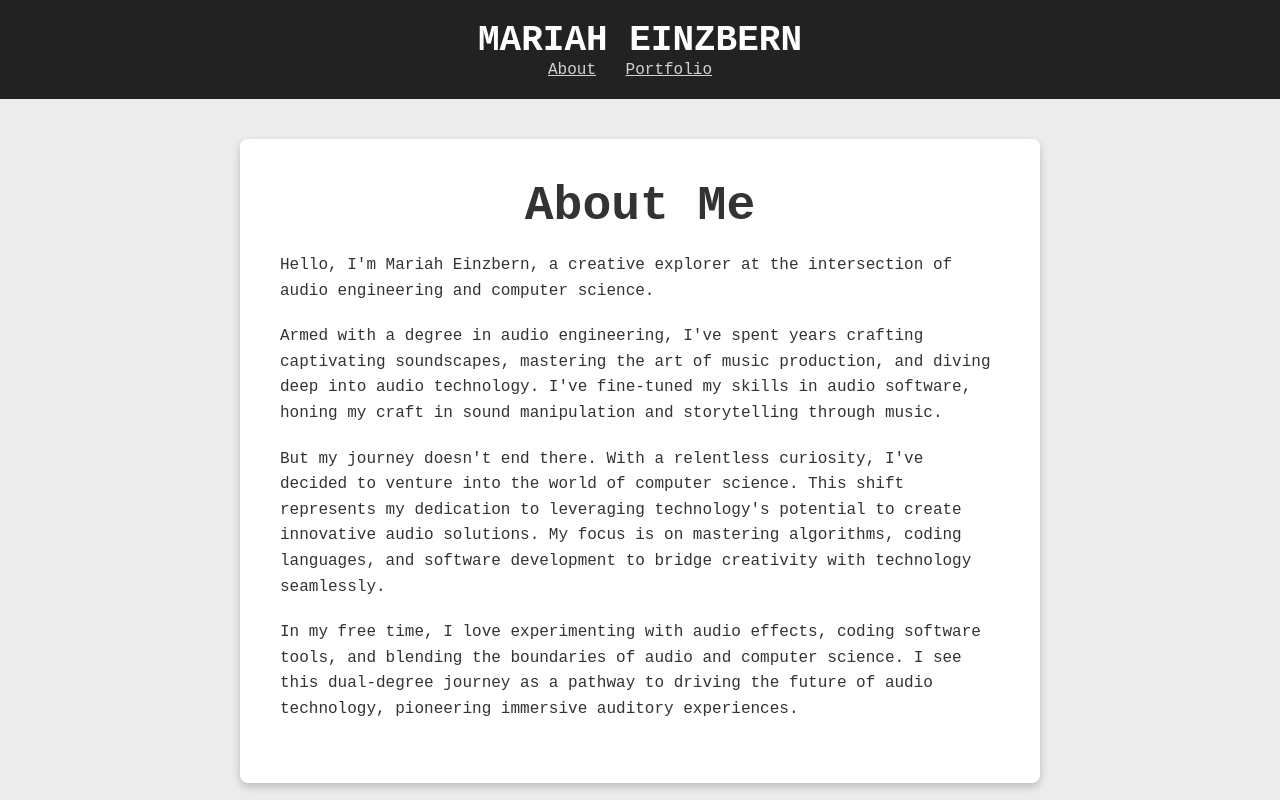
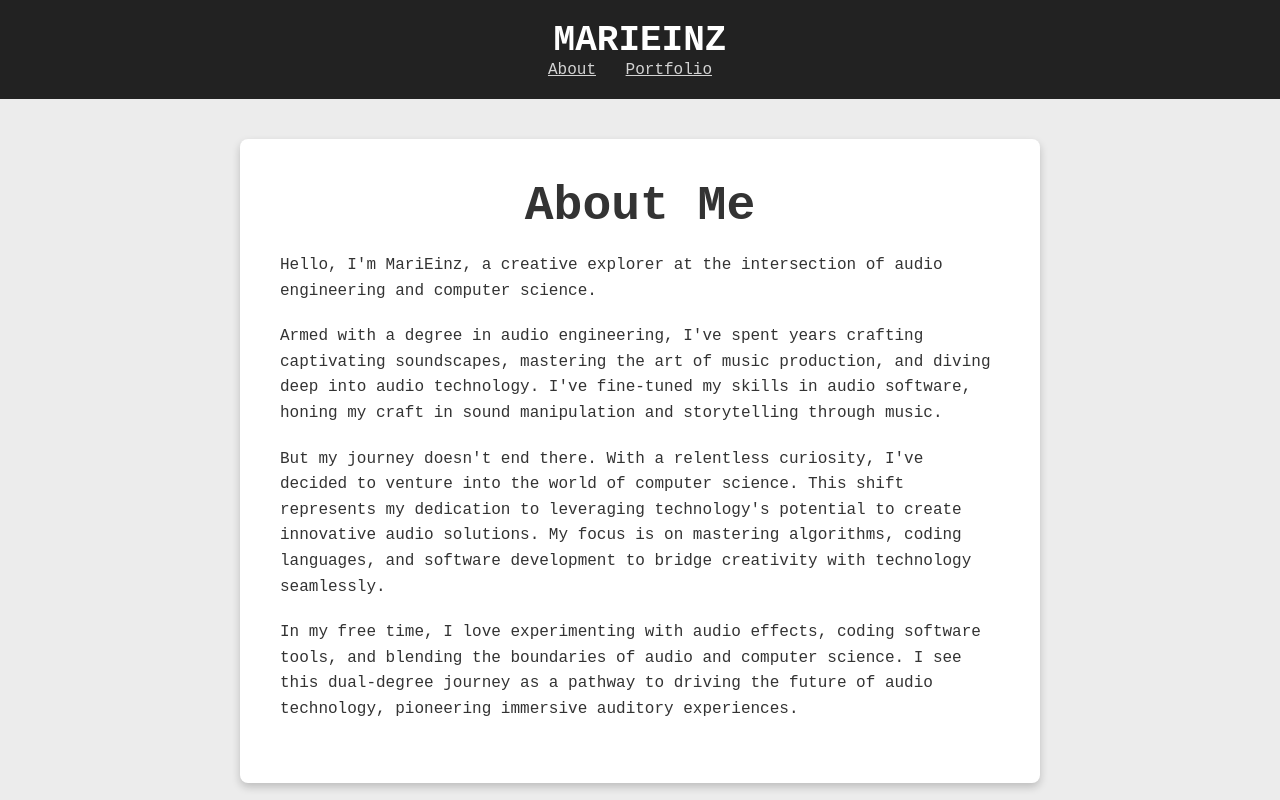
Before and after one commit to MariEinz/MariEinz.github.io, a plain HTML site: page index.html in a window 1280 px wide. Shown: the top 800 px of the page. Drawn offline with Linux system fonts and the light colour scheme.

Commit message:
Update index.html

```diff
--- a/index.html
+++ b/index.html
@@ -5,13 +5,13 @@
     <meta charset="UTF-8">
     <meta name="viewport" content="width=device-width, initial-scale=1.0">
     <link rel="stylesheet" href="styles.css">
-    <title>Mariah Einzbern - Portfolio</title>
+    <title>MariEinz - Portfolio</title>
 </head>
 
 <body>
     <header>
         <nav>
-            <div class="logo">Mariah Einzbern</div>
+            <div class="logo">MariEinz</div>
             <ul>
                 <li><a href="#about">About</a></li>
                 <li><a href="#portfolio">Portfolio</a></li>
@@ -22,7 +22,7 @@
     <section id="about" class="section">
         <div class="bio-box">
             <h1>About Me</h1>
-            <p>Hello, I'm Mariah Einzbern, a creative explorer at the intersection of audio engineering and computer
+            <p>Hello, I'm MariEinz, a creative explorer at the intersection of audio engineering and computer
                 science.</p>
             <p>Armed with a degree in audio engineering, I've spent years crafting captivating soundscapes, mastering
                 the art of music production, and diving deep into audio technology. I've fine-tuned my skills in
@@ -75,7 +75,7 @@
 </body>
 <footer>
     <div class="footer-content">
-        <p>&copy; 2023 Mariah Einzbern</p>
+        <p>&copy; 2023 MariEinz</p>
     </div>
 </footer>
 
```
